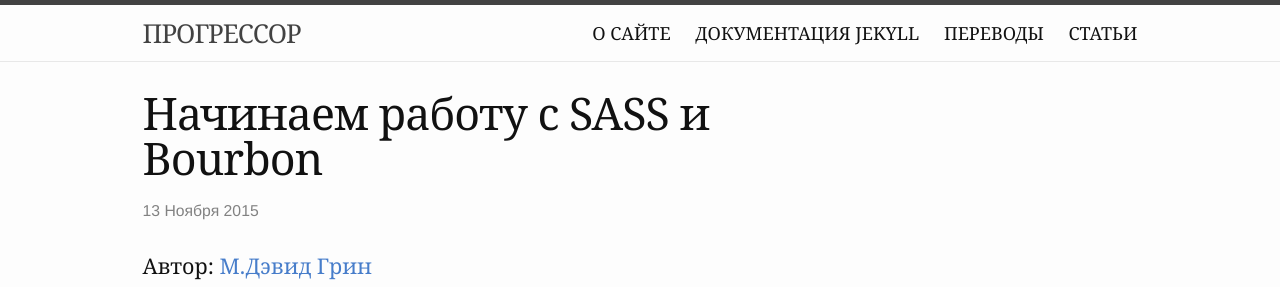
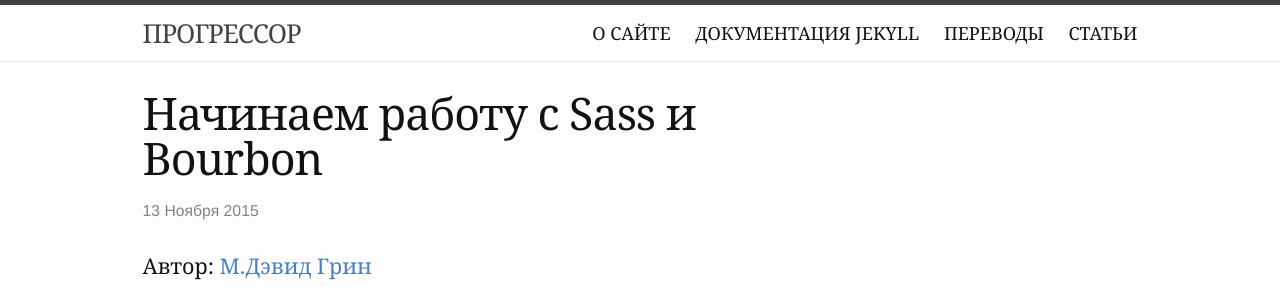
Before and after one commit to prgssr/prgssr.github.io, a Jekyll site: the page built from _posts/2015-11-13-nachinaem-rabotu-s-sass-i-bourbon.md, in a window 1280 px wide and 900 px high. Shown: the top 287 px of the window. Built offline with Jekyll 4.4.1, drawn with Linux system fonts in a browser that asks for light colours; comment, search, counter and statistics services are not loaded; some of the changed text lies outside the part shown.

```diff
--- a/_posts/2015-11-13-nachinaem-rabotu-s-sass-i-bourbon.md
+++ b/_posts/2015-11-13-nachinaem-rabotu-s-sass-i-bourbon.md
@@ -1,6 +1,6 @@
 ---
 layout: post
-title: "Начинаем работу с SASS и Bourbon"
+title: "Начинаем работу с Sass и Bourbon"
 date: 2015-11-13 19:36:50
 categories: [development]
 tags: [sass, bourbon, translation, sitepoint]
```
